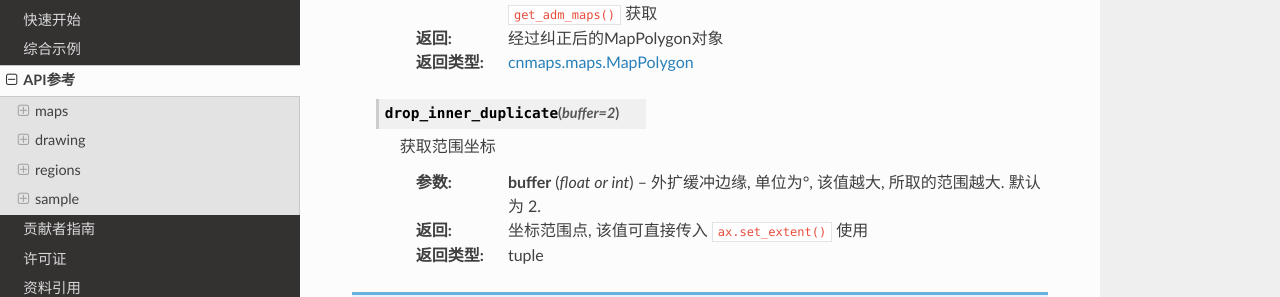
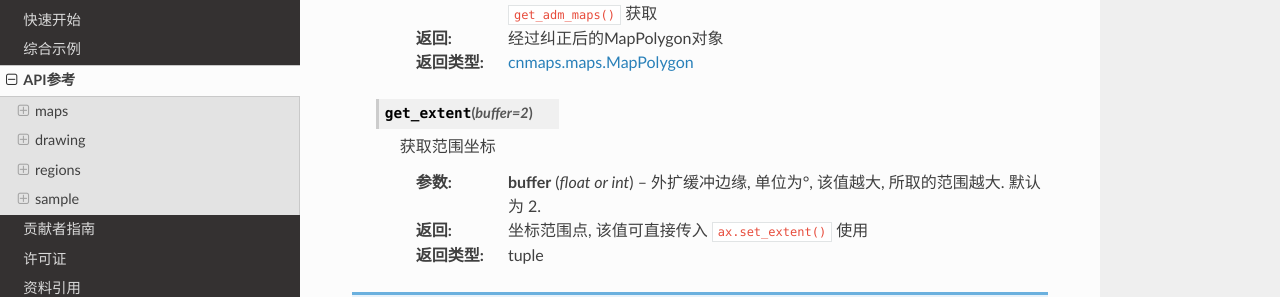
Before and after one commit to cnmetlab/cnmaps-doc, a Sphinx documentation site: the page built from source/content/api-ref.rst, in a window 1280 px wide and 900 px high, scrolled down 322 px. Shown: the part 155-452 px from the top of the window. Built offline with Sphinx 7.4.7 and the Read the Docs theme 2.0.0, drawn with Linux system fonts in a browser that asks for light colours.

Commit message:
fix: 修复函数名错误

```diff
--- a/source/content/api-ref.rst
+++ b/source/content/api-ref.rst
@@ -26,7 +26,7 @@ maps模块主要存放与地图边界对象相关的类和函数。
 
         :rtype: cnmaps.maps.MapPolygon
 
-    .. py:method:: drop_inner_duplicate(buffer=2)
+    .. py:method:: get_extent(buffer=2)
 
         获取范围坐标
 
```
